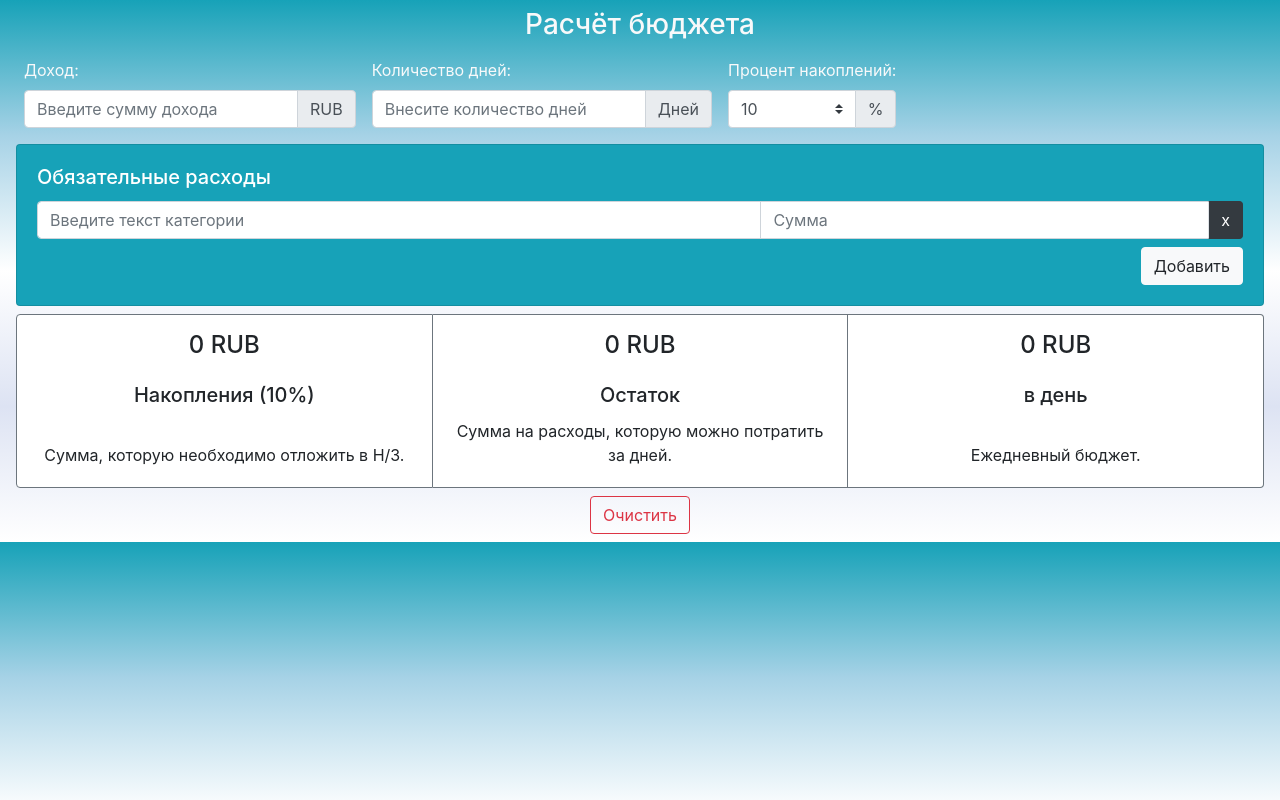
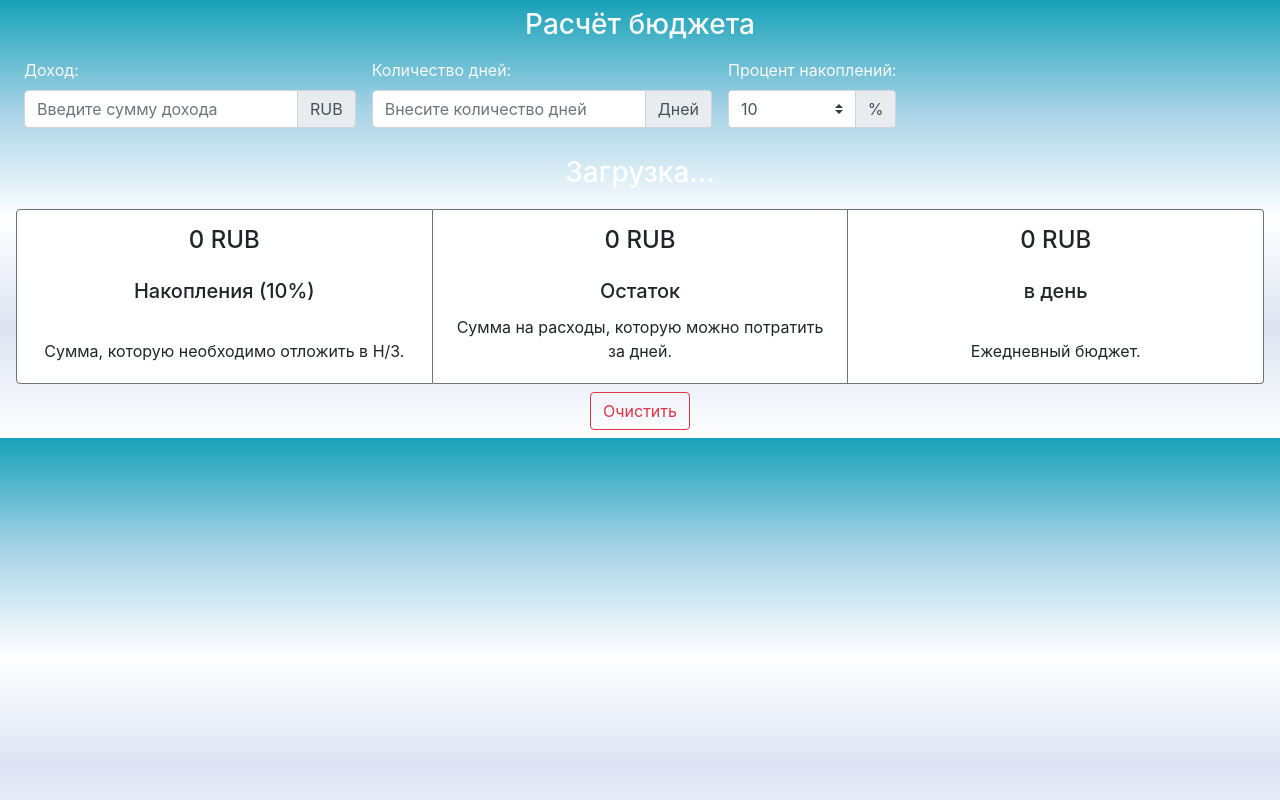
Before and after one commit to okurilo/fin-fast, a React (Create React App) app: page / in a window 1280 px wide. Built offline with nearby package versions, Linux system fonts and the light colour scheme.

Commit message:
[ADD] isLoaded

```diff
--- a/src/App.js
+++ b/src/App.js
@@ -29,6 +29,10 @@ class App extends Component {
     console.log(cachedHits);
     if (cachedHits) {
       this.setState( JSON.parse(cachedHits) );
+      this.setState({isLoaded: false});
+      setTimeout(() => {
+        this.setState({isLoaded: true});
+      }, 1500);
       return;
     }
   }
@@ -134,6 +138,7 @@ class App extends Component {
     localStorage.setItem("finData", JSON.stringify(data));
   }
   render() {
+    const {isLoaded} = this.state;
     return (
       <div className="App">
         <header>
@@ -147,12 +152,16 @@ class App extends Component {
            percentStorageSelect={this.percentStorageSelect}
            handleChangeIncome={this.handleChangeIncome}
            handleChangeDays={this.handleChangeDays} />
-          <Operation
+          {!isLoaded &&
+            <h3 style={{color: "white", textAlign: "Center", margin: "20px"}} >
+              Загрузка...
+            </h3>}
+          {isLoaded && <Operation
            costs={this.state.costs}
            addCost={this.addCost}
            deleteCost={this.deleteCost}
            changeText={this.handleChangeCostText}
-           changeValue={this.handleChangeCostValue} ></Operation>
+           changeValue={this.handleChangeCostValue} ></Operation>}
           <Total
            storage={this.state.total.storage}
            balance={this.state.total.balance}
```
